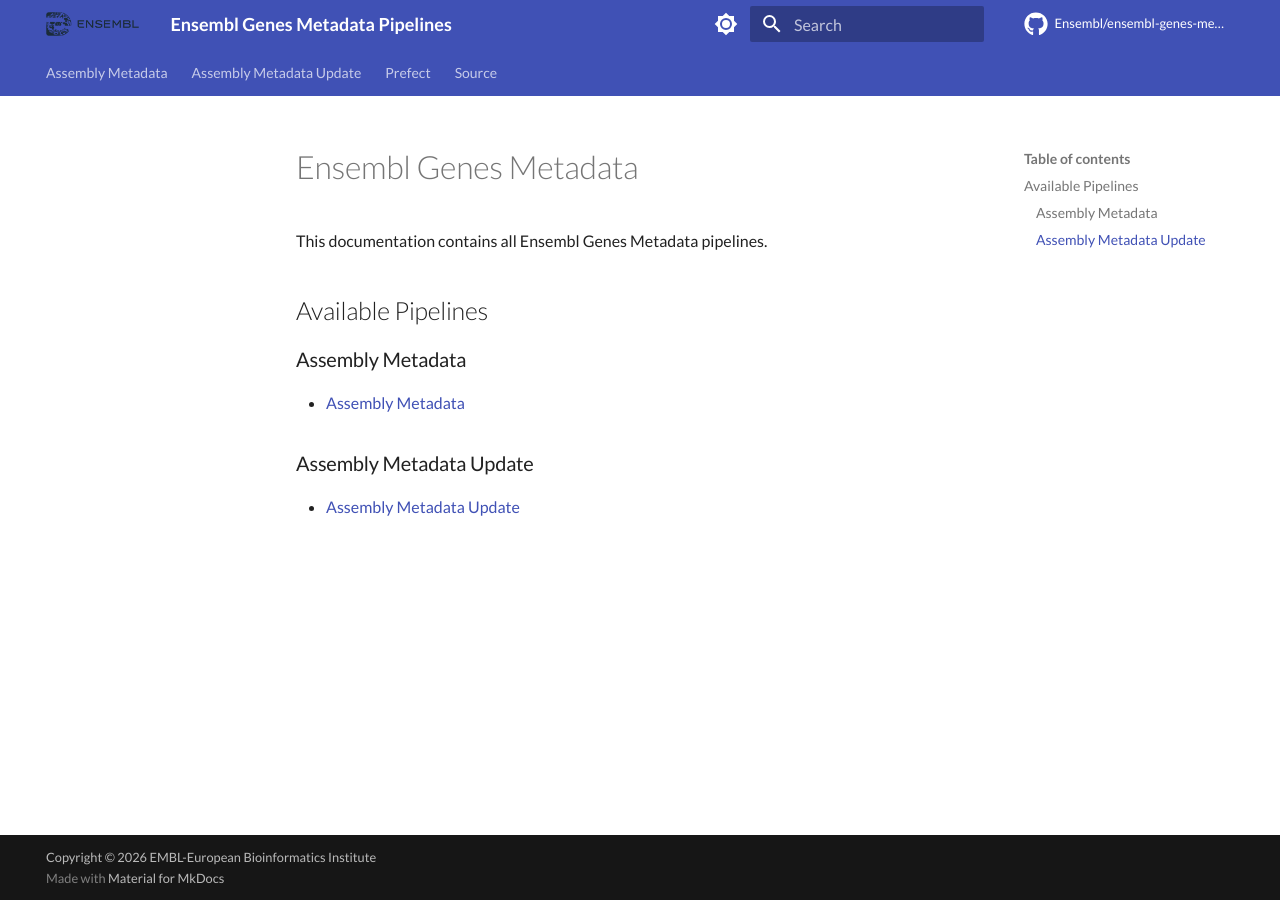
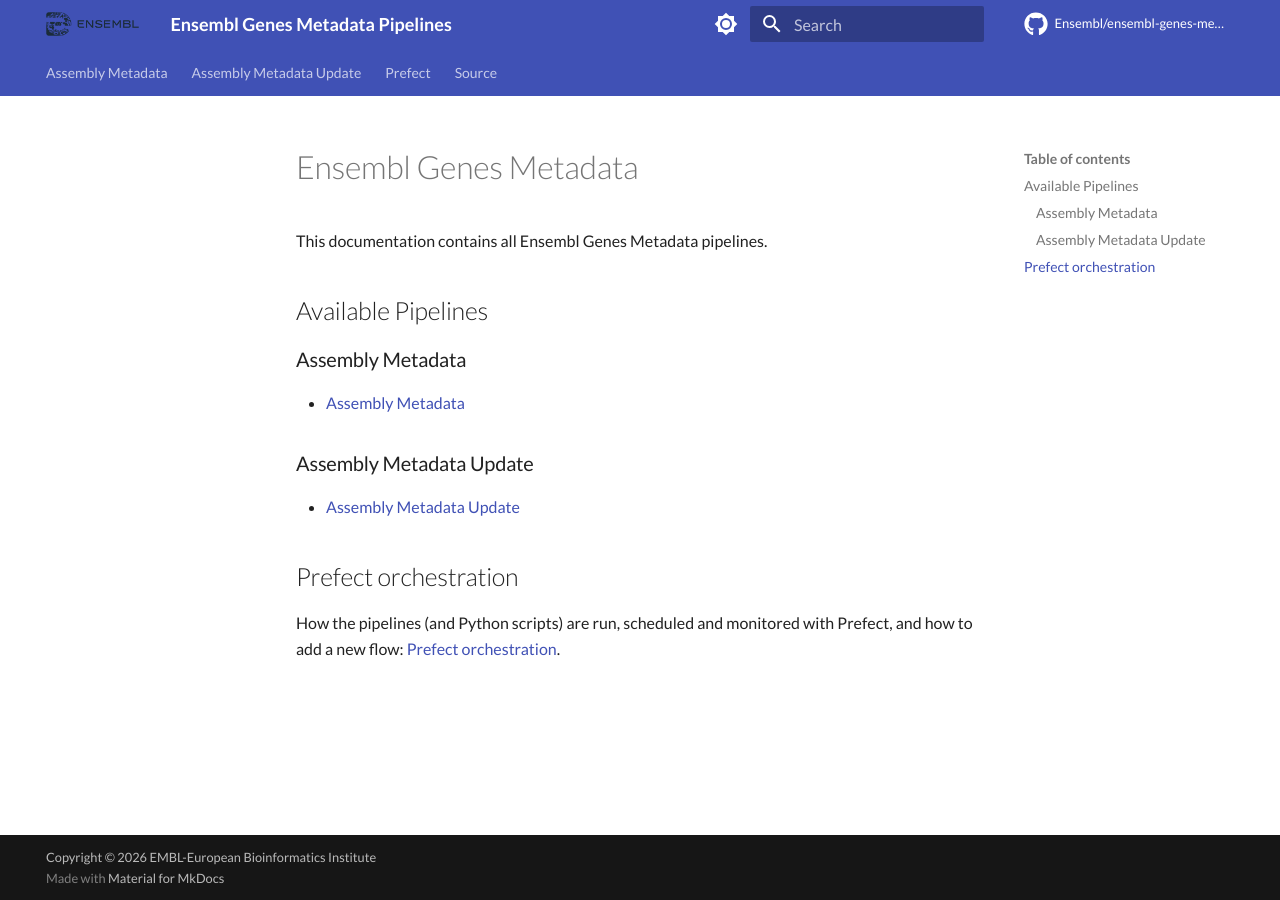
Before and after one commit to Ensembl/ensembl-genes-metadata, an MkDocs documentation site: the page built from docs/README.md, in a window 1280 px wide. Built offline with MkDocs 1.6.1 and Material for MkDocs 9.7.7, drawn with Linux system fonts in a browser that asks for light colours; comment, search, counter and statistics services are not loaded.

Commit message:
update readme

```diff
--- a/docs/README.md
+++ b/docs/README.md
@@ -11,3 +11,8 @@ This documentation contains all Ensembl Genes Metadata pipelines.
 ### Assembly Metadata Update
 
 - [Assembly Metadata Update](pipelines/assembly_metadata_update/index.md)
+
+## Prefect orchestration
+
+How the pipelines (and Python scripts) are run, scheduled and monitored with Prefect, and how to add
+a new flow: [Prefect orchestration](prefect/index.md).
```
Also changed, not shown: README.md (+1 -1 lines), gb_prefect/README.md (+5 -1 lines).
